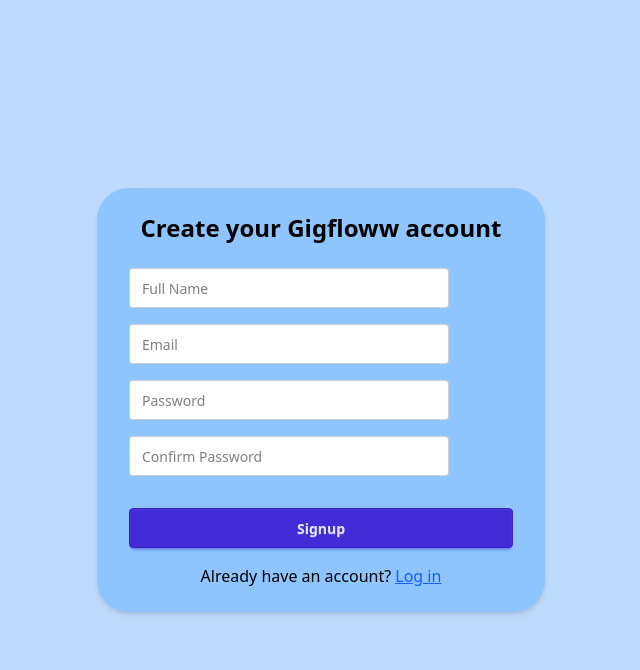
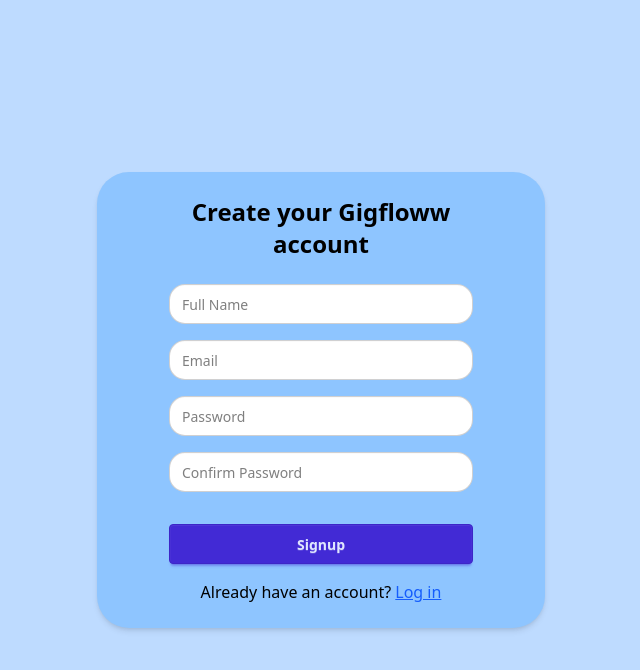
Before and after one commit to Aadinath1234/Nodejs-Django, a React (Vite) app in the folder frontend/: page /login in a window 1280 px wide. Both pictures are taken after a click on the button "Sign up". Shown: the top 670 px of the page, without its empty margins (319-959 px from the left). Built offline with nearby package versions, Linux system fonts and the light colour scheme.

Commit message:
Update Login.jsx

```diff
--- a/frontend/src/components/Login/Login.jsx
+++ b/frontend/src/components/Login/Login.jsx
@@ -67,7 +67,7 @@ const Login = () => {
     <div className="min-h-screen flex items-center justify-center bg-blue-200 px-4 ">
 
 
-      <div className="bg-blue-300 text-black shadow-md  px-8 py-6 w-full max-w-md rounded-4xl h-1/2">
+      <div className="bg-blue-300 text-black   max-sm:mb-20 max-lg:mb-30 shadow-md  px-18 py-6 w-full max-w-md rounded-4xl h-1/2">
         <h2 className="text-2xl font-bold mb-6 text-center">
           {isLoginMode ? 'Login to Gigfloww' : 'Create your Gigfloww account'}
         </h2>
@@ -81,7 +81,7 @@ const Login = () => {
               value={formData.name}
               onChange={handleChange}
               required
-              className="input input-bordered"
+              className="input input-bordered rounded-2xl"
             />
           )}
 
@@ -92,7 +92,7 @@ const Login = () => {
             value={formData.email}
             onChange={handleChange}
             required
-            className="input input-bordered"
+            className="input input-bordered rounded-2xl"
           />
 
           <input
@@ -102,7 +102,7 @@ const Login = () => {
             value={formData.password}
             onChange={handleChange}
             required
-            className="input input-bordered"
+            className="input input-bordered rounded-2xl"
           />
 
           {!isLoginMode && (
@@ -113,7 +113,7 @@ const Login = () => {
               value={formData.confirmPassword}
               onChange={handleChange}
               required
-              className="input input-bordered"
+              className="input input-bordered rounded-2xl"
             />
           )}
 
```
